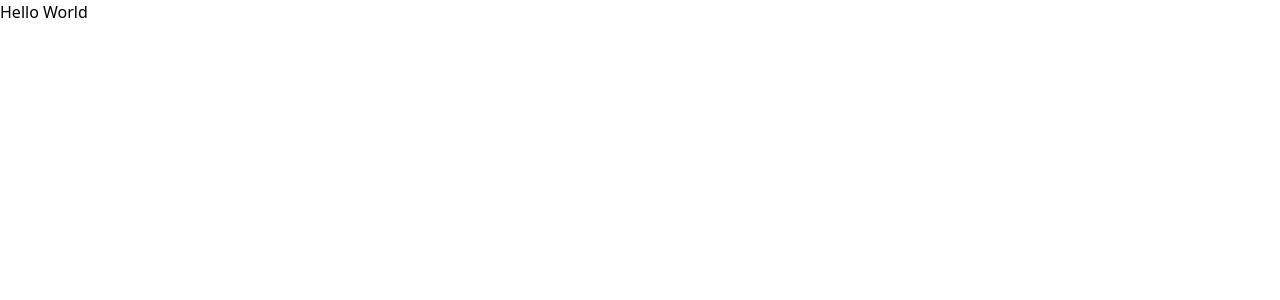
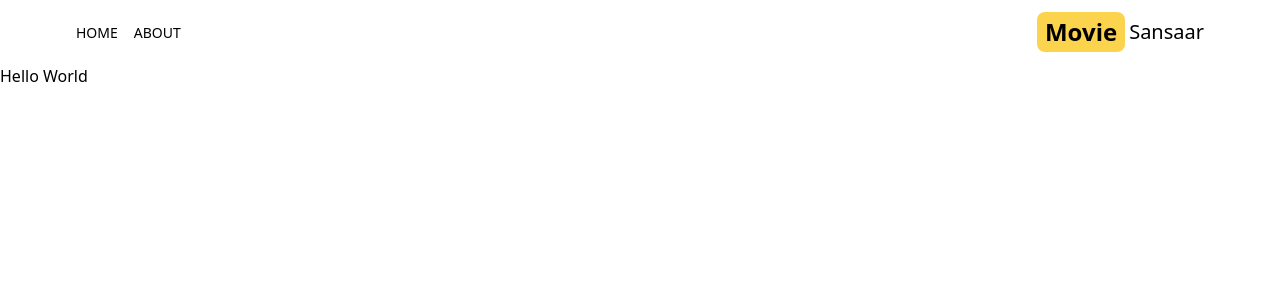
Before and after one commit to happydev0126/Movie-App, a Next.js app: page / in a window 1280 px wide. Shown: the top 300 px of the page. Built offline with nearby package versions, Linux system fonts and the light colour scheme.

Commit message:
feat: added the header component

```diff
--- a/app/layout.tsx
+++ b/app/layout.tsx
@@ -1,6 +1,7 @@
 import type { Metadata } from "next";
 import localFont from "next/font/local";
 import "./globals.css";
+import Header from "@/components/Header";
 
 const geistSans = localFont({
   src: "./fonts/GeistVF.woff",
@@ -28,6 +29,7 @@
       <body
         className={`${geistSans.variable} ${geistMono.variable} antialiased`}
       >
+        <Header/>
         {children}
       </body>
     </html>
--- a/app/page.tsx
+++ b/app/page.tsx
@@ -1,4 +1,4 @@
-import Image from "next/image";
+
 
 export default function Home() {
   return (
--- /dev/null
+++ b/components/Header.tsx
@@ -0,0 +1,21 @@
+import Link from 'next/link';
+import MenuItem from './MenuItem';
+import { AiFillHome } from 'react-icons/ai';
+import { BsFillInfoCircleFill } from 'react-icons/bs';
+
+export default function Header() {
+  return (
+    <div className='flex justify-between items-center p-3 max-w-6xl mx-auto'>
+      <div className='flex gap-4'>
+        <MenuItem title='home' address='/' Icon={AiFillHome} />
+        <MenuItem title='about' address='/about' Icon={BsFillInfoCircleFill} />
+      </div>
+      <Link href={'/'} className='flex gap-1 items-center'>
+        <span className='text-2xl font-bold bg-amber-300 py-1 px-2 rounded-lg'>
+          Movie
+        </span>
+        <span className='text-xl hidden sm:inline'>Sansaar</span>
+      </Link>
+    </div>
+  );
+}
--- /dev/null
+++ b/components/MenuItem.tsx
@@ -0,0 +1,19 @@
+import Link from 'next/link';
+import { FC } from 'react';
+
+interface MenuItemProps {
+  title: string;
+  address: string;
+  Icon: React.ElementType;
+}
+
+const MenuItem: FC<MenuItemProps> = ({ title, address, Icon }) => {
+  return (
+    <Link href={address} className='hover:text-amber-500'>
+      <Icon className="text-2xl sm:hidden" />
+      <p className='uppercase hidden sm:inline text-sm'>{title}</p>
+    </Link>
+  );
+};
+
+export default MenuItem;
```
Also changed, not shown: package.json (+5 -4 lines), 1 other file (tests, documents, lock files or other folders).
